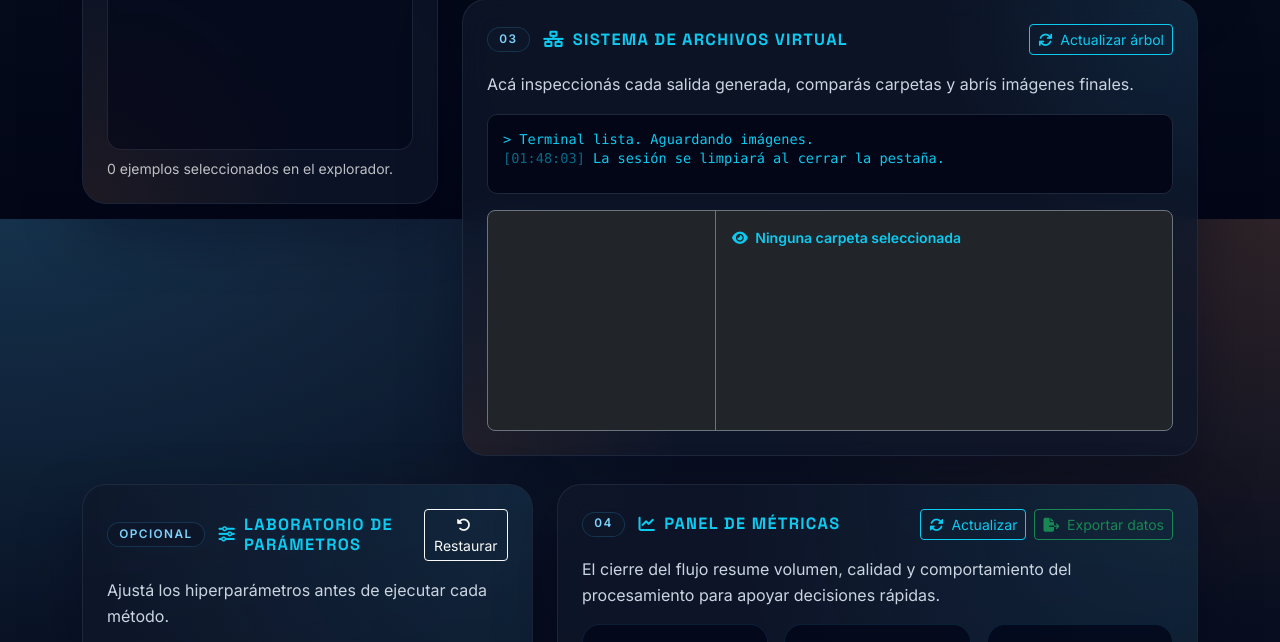
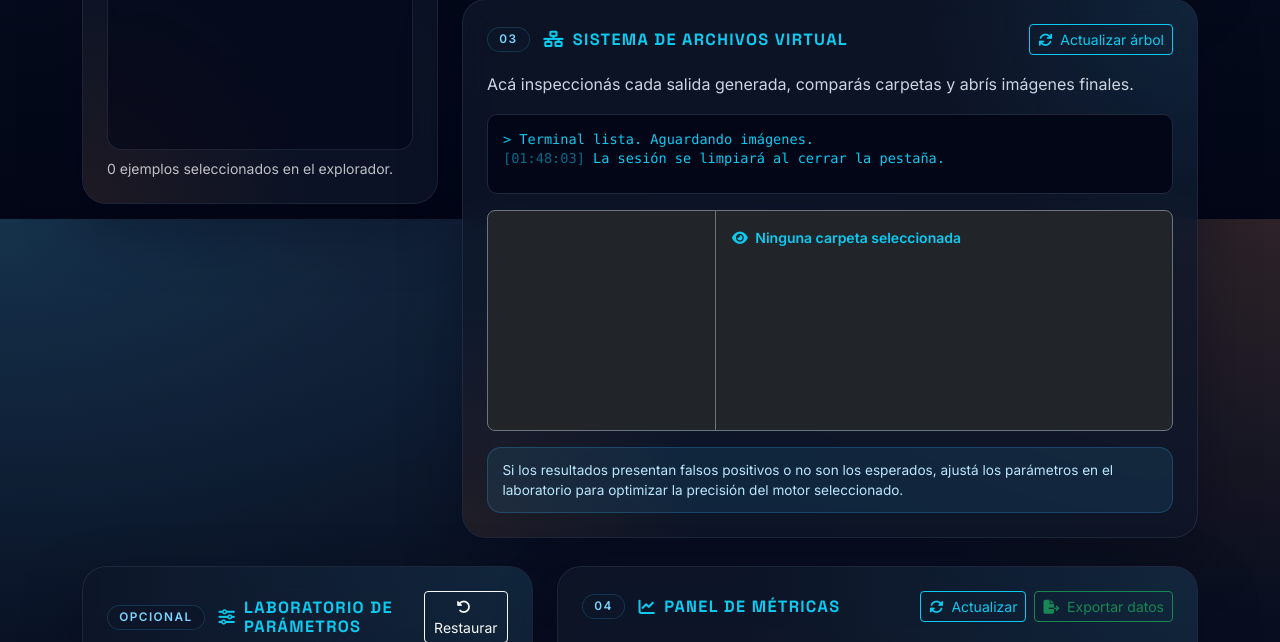
Before and after one commit to manuel-edlp/ProyectoDeteccionFacial, a Flask app: page / in a window 1280 px wide. Shown: the part 1381-2023 px from the top of the page. Run offline with Flask 3, Linux system fonts and the light colour scheme; data that the repository does not hold is empty; some libraries are stand-ins or nearby versions.

Commit message:
agrego nota de ayuda en el explorador de archivos sobre falsos positivos

```diff
--- a/static/js/core.js
+++ b/static/js/core.js
@@ -178,6 +178,7 @@ const TRANSLATIONS = {
         'vfs.root.hog_images': 'Detecciones HOG',
         'vfs.root.emociones_clasificadas': 'Emociones clasificadas',
         'vfs.root.clustered_faces': 'Clusters generados',
+        'vfs.parameterHint': 'Si los resultados presentan falsos positivos o no son los esperados, ajustá los parámetros en el laboratorio para optimizar la precisión del motor seleccionado.',
         'lab.title': 'Laboratorio de parámetros',
         'lab.subtitle': 'Ajustá los hiperparámetros antes de ejecutar cada método.',
         'lab.reset': 'Restaurar',
@@ -475,6 +476,7 @@ const TRANSLATIONS = {
         'vfs.root.hog_images': 'HOG detections',
         'vfs.root.emociones_clasificadas': 'Classified emotions',
         'vfs.root.clustered_faces': 'Generated clusters',
+        'vfs.parameterHint': 'If the results show false positives or are not as expected, adjust the parameters in the laboratory to optimize the accuracy of the selected engine.',
         'lab.title': 'Parameter lab',
         'lab.subtitle': 'Tune hyperparameters before running each method.',
         'lab.reset': 'Reset',
--- a/templates/index.html
+++ b/templates/index.html
@@ -274,6 +274,9 @@
                         </div>
                         <div id="visorImagenes" class="d-flex flex-wrap gap-2 align-content-start" style="max-height: 400px; overflow-y: auto; min-height: 150px;"></div>
                     </div>
+                </div>
+                <div class="hint-box mt-3" data-i18n="vfs.parameterHint">
+                    Si los resultados presentan falsos positivos o no son los esperados, ajustá los parámetros en el laboratorio para optimizar la precisión del motor seleccionado.
                 </div>
             </div>
         </div>
```
